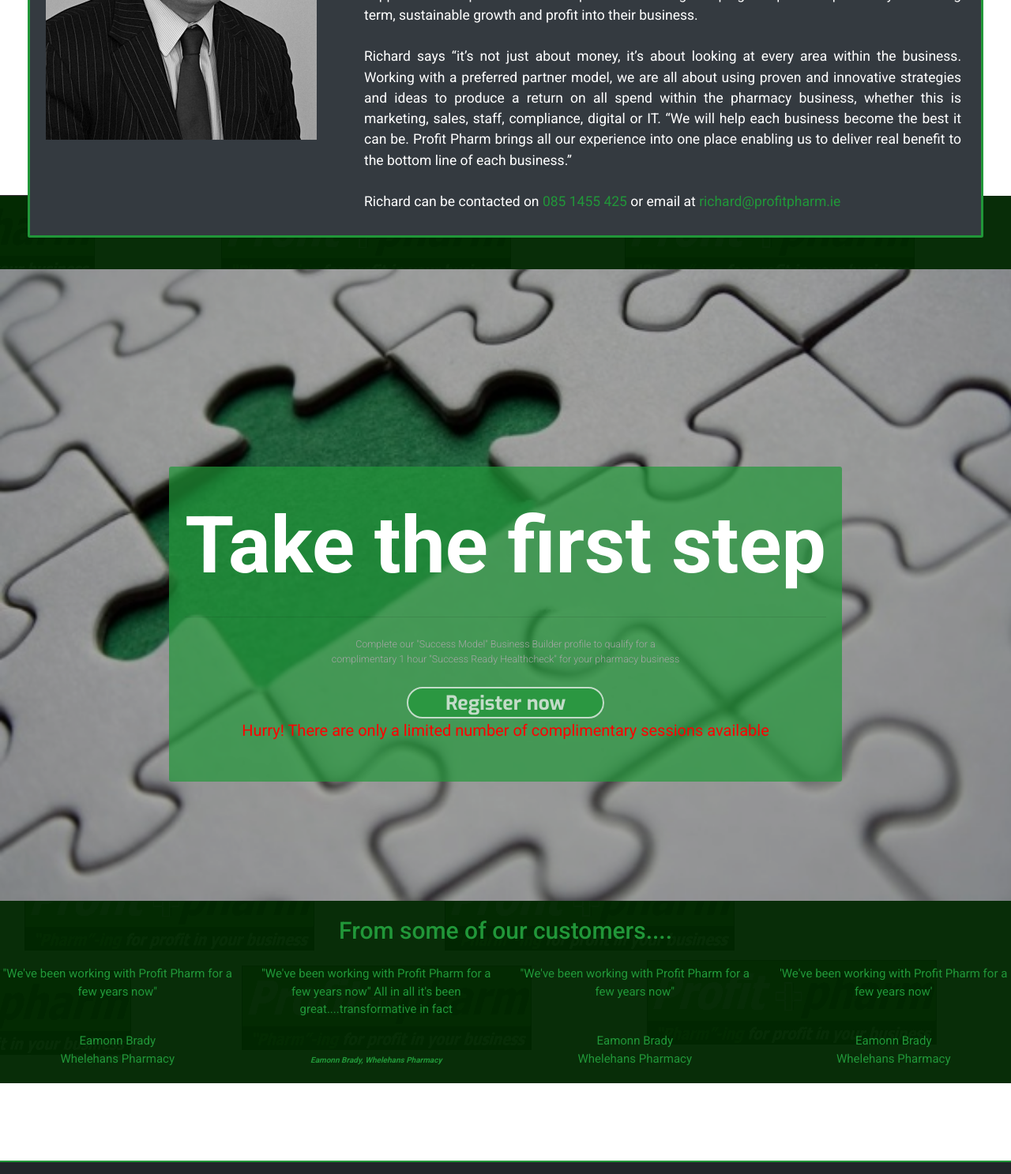
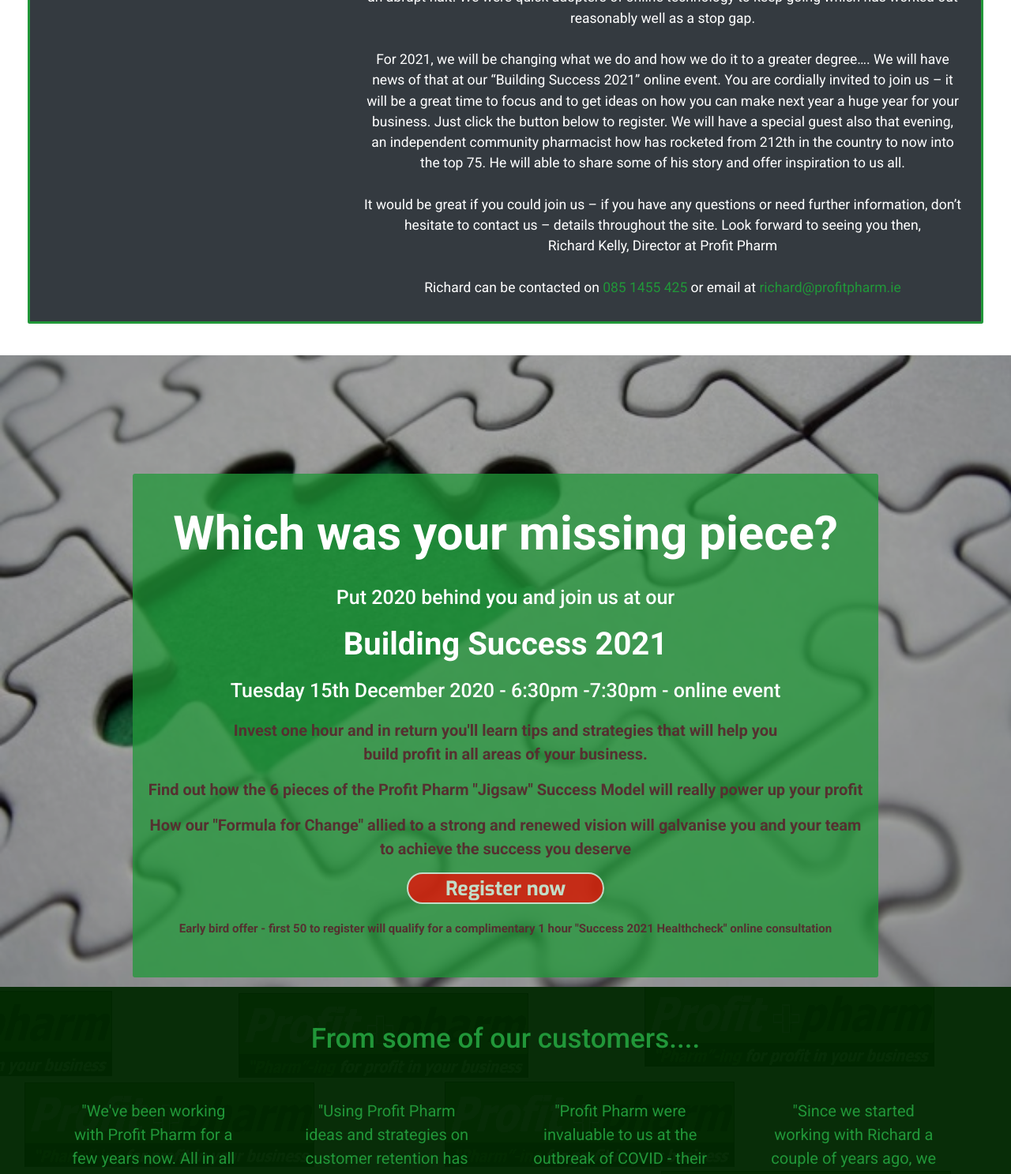
Before and after one commit to Code-Institute-Submissions/profit-pharm, a plain HTML site: page home.html in a window 1280 px wide. Shown: the part 832-2319 px from the top of the page at 79% size. Drawn offline with nearby package versions, Linux system fonts and the light colour scheme.

Commit message:
home page completed - responsiveness issue with testimonials resolved - event pitch completed - welcome message completed

```diff
--- a/assets/css/style.css
+++ b/assets/css/style.css
@@ -25,7 +25,7 @@ body {
     color: whitesmoke;
 }
 .navbar-toggler {
-    right: 15px;
+    right: 1.5rem;
     position: absolute;
     border:none;
 }
@@ -69,7 +69,7 @@ body {
 
 }
 
-/*------------------------------------------------------------------Home*/
+/*------------------------------------------------------------------Home page*/
  .rsk-card-container {
     z-index:1;
     height:auto;
@@ -84,7 +84,7 @@ body {
 
 .card-text-rsk {
     font-size:1.75rem;
-    text-align:justify;
+    text-align:center;
 
 
 }
@@ -106,8 +106,38 @@ body {
     background-color:#219739;
     text-decoration:none;
 }
+/*-------------------------------------testimonials*/
+.testimonial-container {
+    width:90%;
+}
 
+.testimonial-container h2{
+    font-size:3.5rem;
+    color:#219739;
+    text-align:center;
+    background-color:transparent;
+    margin-top:2.5rem;
+    padding-top: 2rem;
+    padding-bottom: 0;
+    width:auto;
+    height:auto;
+}
 
+.testimonial-container p{
+    font-size:2rem;
+    color:#219739;
+    text-align:center;
+    background-color:transparent;
+    margin-top: 2.5rem;
+    padding: 2.5rem 2.5rem 1rem 2rem;
+
+    width:auto;
+    height:auto;
+}
+
+.testimonials em {
+    font-size:1.5rem;
+}
 
 
 
@@ -144,24 +174,41 @@ body {
     padding-bottom: 7.5rem;
 }
 .jumbotron {
-    background: rgba(33, 151, 57, 0.7);
+    background: rgba(33, 151, 57, 0.75);
 
-    margin-top:25rem;
+    margin-top:15rem;
     width:100%;
 }
 .jumbotron h1 {
     color: white;
     font-weight: bold;
-    margin-bottom: 30px;
+    margin-bottom: 3rem;
+}
+.jumbotron h2 {
+    color: white;
+    font-weight: bold;
+    margin-bottom: 2rem;
+    font-size:4rem;
 }
 
+.jumbotron h3 {
+    color: white;
+
+    margin-bottom: 2rem;
+
+    font-size:2.5rem;
+}
+
+
 .jumbotron-header {
-    font-size: 10rem;
+    font-size: 6rem;
 }
 
 .jumbotron .lead {
-    color: #a7a7a7;
-    margin: 2.5rem 0;
+    color: #553030;
+    margin: 1.5rem 0;
+    font-size:2rem;
+    font-weight: bold;
 }
 
 .jumbotron small {
@@ -170,16 +217,19 @@ body {
     color: #d0d0d0;
 }
 
+
 .urgent {
-    color:red;
-    font-size: 2rem;
+    color: #553030;
+    font-size: 1.5rem;
+    font-weight: bold;
+    margin-top:2rem;
 }
 
 .btn-reg {
     font-family: 'Exo', sans-serif;
     font-weight: bold;
     color: #fafafa;
-    background-color: #219739;
+    background-color:#FF0000;
     border: 0.2rem solid #fafafa;
     border-radius: 2rem;
     height: 4rem;
@@ -189,19 +239,13 @@ body {
 }
 
 .btn-reg:hover {
-    background-color: #212529;
-    color: #219739;
-    border: 0.2rem solid #219739;
-}
-
-.schedule h2{
-    font-size: 2rem;
-    color:#fafafa;
+    background-color: #fafafa;
+    color:#FF0000;
+    border: 0.2rem solid #FF0000;
 }
 
 
-
-/*-----------------------------------------------------Success*/
+/*-----------------------------------------------------Success page*/
 
 
 .success-start h2{
@@ -251,10 +295,6 @@ body {
 .success-download h2 i:hover {
     color:#219739;
 }
-
-
-
-
 
 .card {
     border: 3px solid #219739;
@@ -385,34 +425,8 @@ input[type="url"] {
 .form-check  {
     margin-right: 1.5rem;
 }
-/*-------------------------------------testimonials*/
 
 
-.testimonial-container h2{
-    font-size:3rem;
-    color:#219739;
-    text-align:center;
-    background-color:transparent;
-    padding-top: 2rem;
-    padding-bottom: 0;
-    width:auto;
-    height:auto;
-}
-
-.testimonial-container p{
-    font-size:1.5rem;
-    color:#219739;
-    text-align:center;
-    background-color:transparent;
-    padding-top: 2rem;
-    padding-bottom: 1rem;
-    width:auto;
-    height:auto;
-}
-
-.cname {
-    font-size:5rem;
-}
  /*-----------------------------------------footer*/
 
 
@@ -564,11 +578,14 @@ input[type="url"] {
     min-width: 12.5rem;
 }
 .jumbotron {
-    margin-top:3rem;
+    margin-top:4rem;
+    margin-bottom:4rem;
 }
 .jumbotron-header {
-    font-size: 5rem;
+    font-size: 3rem;
 }
+.
+
 
 }
 @media screen and (max-width: 480px) {
@@ -578,3 +595,10 @@ input[type="url"] {
     .social-links li a i{
         text-align:center;
 }
+
+jumbotron h2 h3  {
+    font-size:1.75rem;
+}
+.jumbotron .lead  {
+    font-size:1.5rem;
+}
--- a/home.html
+++ b/home.html
@@ -54,8 +54,8 @@ href="assets/images/faviconsmall.png">
   <div class="container success-start">
     <div class="row">
     <div class="col-12">
-<h2>Our Success Model</h2>
-<p>  Our "Jigsaw" successful is at the core of what we doOur "Jigsaw" successful is at the core of what we doOur "Jigsaw" successful is at the core of what we doOur "Jigsaw" successful is at the core of what we doOur "Jigsaw" successful is at the core of what we doOur "Jigsaw" successful is at the core of what we doOur "Jigsaw" successful is at the core of what we doOur "Jigsaw" successful is at the core of what we doOur "Jigsaw" successful is at the core of what we do</p>
+<h2>Supporting the independence of independents</h2>
+<p>  Helping independent pharmacy build long term, sustainable growth and profit into their business.</p>
     </div>
     </div>
     </div>
@@ -73,13 +73,16 @@ href="assets/images/faviconsmall.png">
             <div class="card-block px-3 text-justify">
               <h4 class="card-title">Welcome to Profit Pharm</h4>
               <p class="card-text"> </p>
-              <p class="card-text-rsk ">
-Richard Kelly, Director at Profit Pharm, is a qualified and experienced business coach who has been running his own business since 2003, having spent 20 years in various sales, marketing and senior management roles.
-Working initially within a variety of business sectors, for the last 10 years Richard has focused particularly on the community pharmacy sector, where he had fantastic results.
-Profit Pharm is a new business launching this Spring. Its primary mission is “to support the independence of independents” through helping independent pharmacy build long term, sustainable growth and profit into their business.<br><br>
-Richard says “it’s not just about money, it’s about looking at every area within the business. Working with a preferred partner model, we are all about using proven and innovative strategies and ideas to produce a return on all spend within the pharmacy business, whether this is marketing, sales, staff, compliance, digital or IT.
-“We will help each business become the best it can be. Profit Pharm brings all our experience into one place enabling us to deliver real benefit to the bottom line of each business.”
+              <p class="card-text-rsk">
+
+What a year it’s been! Best laid plans at the start of the year, which by mid-March were on the back-burner as COVID and it’s subsequent knock on effect on business took hold. It’s been really tough for community pharmacy and particularly so for independents. Many felt that their business was almost penalised for having to stay open especially with no footfall, front of shop sales plummeted across the sector. I’ve been amazed at the resilience shown by all those that I’ve spoken to over the recent months – and how for many enduring lockdown – their pharmacy was a valuable source of support.<br><br>
+As the year draws to a close – it’s time to focus on 2021. Hopefully as the threat from COVID subsides, the New Year will present an opportunity to look to the future, recover lost ground and thrive once more. At Profit Pharm, we also have had to adapt. Our normal work practices involve meeting clients face to face, delivering training and seminars in hotels etc, all of which came to an abrupt halt. We were quick adopters of online technology to keep going which has worked out reasonably well as a stop gap. <br><br>For 2021, we will be changing what we do and how we do it to a greater degree…. We will have news of that at our “Building Success 2021” online event. You are cordially invited to join us – it will be a great time to focus and to get ideas on how you can make next year a huge year for your business. Just click the button below to register. We will have a special guest also that evening, an independent community pharmacist how has rocketed from 212th in the country to now into the top 75. He will able to share some of his story and offer inspiration to us all.<br><br>
+It would be great if you could join us – if you have any questions or need further information, don’t hesitate to contact us – details throughout the site.
+Look forward to seeing you then,
+<br>Richard Kelly, Director at Profit Pharm
+
 <br><br>Richard can be contacted on <a href="tel:+353-85-1455-425" title="Click to Call">085 1455 425</a> or email at <a href="mailto:richard@profitpharm.ie">richard@profitpharm.ie</a></p>
+
 
 
             </div>
@@ -89,29 +92,27 @@ Richard says “it’s not just about money, it’s about looking at every area
       </div>
     </div>
 <div class="container-fluid callout-container">
-
-      <!-- Callout -->
       <div class="opaque-overlay">&nbsp;</div>
       <div class="row">
         <div class="col-12">
           <section class="callout jumbotron text-center">
             <h1 class="jumbotron-header">
-              Take the first step
+              Which was your missing piece?
             </h1>
-            <hr class="block-divider block-divider--orange" />
-            <p class="lead">
-              Complete our "Success Model" Business Builder profile to qualify for a <br>
-              complimentary 1 hour "Success Ready Healthcheck" for your pharmacy business
+            <h3>Put 2020 behind you and join us at our</h3>
+            <h2>Building Success 2021</h2>
+            <h3>Tuesday 15th December 2020 - 6:30pm -7:30pm - online event</h3>
 
 
+            <p class="lead">
+              Invest one hour and in return you'll learn tips and strategies that will help you<br> build profit in all areas of your business.</p>
 
-            </p>
+            <p class="lead">Find out how the 6 pieces of the Profit Pharm "Jigsaw" Success Model will really power up your profit<br></p>
+            <p class="lead">How our "Formula for Change" allied to a strong and renewed vision will galvanise you and your team<br> to achieve the success you deserve</p>
               <button class="btn btn-lg btn-reg" data-toggle="modal" data-target="#signUpModal">Register now</button>
             <p class="urgent">
-
-                Hurry! There are only a limited number of complimentary sessions available
+                Early bird offer - first 50 to register will qualify for a complimentary 1 hour "Success 2021 Healthcheck" online consultation
             </p>
-
 
          </section>
 
@@ -126,47 +127,50 @@ Richard says “it’s not just about money, it’s about looking at every area
 <div class="row">
 <div class="col-12">
 <h2>From some of our customers....</h2>
-<div class="row">
-<div class="col-sm-3 inline-block">
+<div class="row testimonials">
+<div class="col-sm-6 col-md-6 col-lg-3 inline-block">
 
-<blockquote>
-<p>"We've been working with Profit Pharm for a few years now"</p>
-<p>
-Eamonn Brady<br>Whelehans Pharmacy
+
+<p>"We've been working with Profit Pharm for a few years now.  All in all it's been great....transformative in fact, amazing what can be acheived when you focus on every aspect of the business, rather than just selling stuff. Enabled me to focus on thinking ahead."
 </p>
-</blockquote>
-</div>
-
-<div class="col-sm-3 inline-block">
- <blockquote>
-<p>"We've been working with Profit Pharm for a few years now" All in all it's been great....transformative in fact</p>
 <p>
 <strong><em>Eamonn Brady, Whelehans Pharmacy</em></strong>
 </p>
-</blockquote>
+
+
 </div>
-<div class="col-sm-3 inline-block">
 
- <blockquote>
-<p>"We've been working with Profit Pharm for a few years now"</p>
+<div class="col-sm-6 col-md-6 col-lg-3 inline-block">
+
+<p>"Using Profit Pharm ideas and strategies on customer retention has helped us achieve real growth - was especially beneficial when customers couldn't come to the store as we had already built a strong online connection with our customer base."</p>
 <p>
-Eamonn Brady<br>Whelehans Pharmacy
+<strong><em>Brendan McHugh, Daly's Pharmacy</em></strong>
 </p>
-</blockquote>
+
 </div>
-<div class="col-sm-3 inline-block">
+<div class="col-sm-6 col-md-6 col-lg-3 inline-block">
 
- <blockquote>
-<p>'We've been working with Profit Pharm for a few years now'</p>
+
+<p>"Profit Pharm were invaluable to us at the outbreak of COVID - their quick response and turnaround with finished design for posters, signs, advisory leaflets was magnificent. We were able to deploy these in all our outlets really quickly"</p>
 <p>
-Eamonn Brady<br>Whelehans Pharmacy
+<strong><em>Mary Albright, Curis Healthcare</em></strong>
 </p>
-</blockquote>
+
+</div>
+<div class="col-sm-6 col-md-6 col-lg-3 inline-block">
+
+
+<p> "Since we started working with Richard a couple of years ago, we have gone from a start up to profit much sooner than expected. My outlook has changed so much - I'm now a business owner that runs a pharmacy - rather than a pharmacist who runs a chemist's"</p>
+<p>
+<strong><em>Louis Conlon, Athleague Pharmacy</em></strong>
+</p>
+
 </div>
 </div>
 </div>
 </div>
 </div>
+
 </section>
 </main>
 
@@ -194,16 +198,47 @@ Eamonn Brady<br>Whelehans Pharmacy
                    </a>
 
                 </p>
+                <p class="inline-block">
+                IPU
+                   <a href="https://ipu.ie/home/" target="_blank" class="leo"> <i class="fas fa-link" aria-hidden="true"></i>
+                   <span class="sr-only">Download link.</span>
+                   </a>
+                </p>
+                <p class="inline-block">
+                PSI
+                   <a href="https://www.thepsi.ie/gns/home.aspx" target="_blank" class="leo"> <i class="fas fa-link" aria-hidden="true"></i>
+                   <span class="sr-only">Download link.</span>
+                   </a>
+                </p>
             </div>
             <div class="col-sm-3 download">
                <h3>Download</h3>
                 <p class="inline-block">
 
-                   Download Profit Pharm GDPR IPN article
+                   Profit Pharm GDPR IPN article
                     <a href="assets/docs/ipn.pdf" target="_blank" class="ipn-pdf">
                         <i class="fa fa-download" aria-hidden="true"></i>
                         <span class="sr-only">Download link.</span>
                     </a>
+
+                </p>
+                <p class="inline-block">
+
+                   Success Model Worksheet
+                    <a href="assets/docs/success.pdf" target="_blank" class="ipn-pdf">
+                        <i class="fa fa-download" aria-hidden="true"></i>
+                        <span class="sr-only">Download link.</span>
+                    </a>
+
+                </p>
+                <p class="inline-block">
+
+                   Formula for Change Worksheet
+                    <a href="assets/docs/ffc.pdf" target="_blank" class="ipn-pdf">
+                        <i class="fa fa-download" aria-hidden="true"></i>
+                        <span class="sr-only">Download link.</span>
+                    </a>
+
                 </p>
             </div>
             <div class="col-sm-3">
@@ -251,7 +286,7 @@ Eamonn Brady<br>Whelehans Pharmacy
             <div class="modal-dialog">
                 <div class="modal-content">
                     <div class="modal-header">
-                        <h5 class="modal-title">Thank-you, please submit the details below to complete your registration. Keep an eye on your inbox, we'll send your webinar link shortly</h5>
+                        <h5 class="modal-title">Thank-you, please submit your details below to complete your registration. Keep an eye on your inbox, we'll send your webinar link shortly</h5>
                         <p> Congratulations - you are one of the first 50 to register, we'll be in touch to schedule your complimentary Success 2021 Healthcheck before the seminar</p>
 
                         <button type="button" class="close" data-dismiss="modal" aria-label="Close">
@@ -276,6 +311,12 @@ Eamonn Brady<br>Whelehans Pharmacy
 <label for="pharmaname">Pharmacy Name:</label>
 <input type="text" id="pharmaname" name="pharmaname" class="form-control" placeholder="Pharmacy name" required>
 </div>
+
+<div class="form-group">
+<label for="phone">Contact Number:</label>
+<input type="text" id="phone" name="phone" class="form-control" placeholder="Best contact number" required>
+</div>
+
  <div class="form-group">
  <label for="exampleInputEmail1">Email Address</label>
   <input type="email" class="form-control" id="exampleInputEmail1" placeholder="Email Address" aria-describedby="emailHelp" required>
```
Also changed, not shown: contact.html (+8 -1 lines), success.html (+38 -6 lines).
